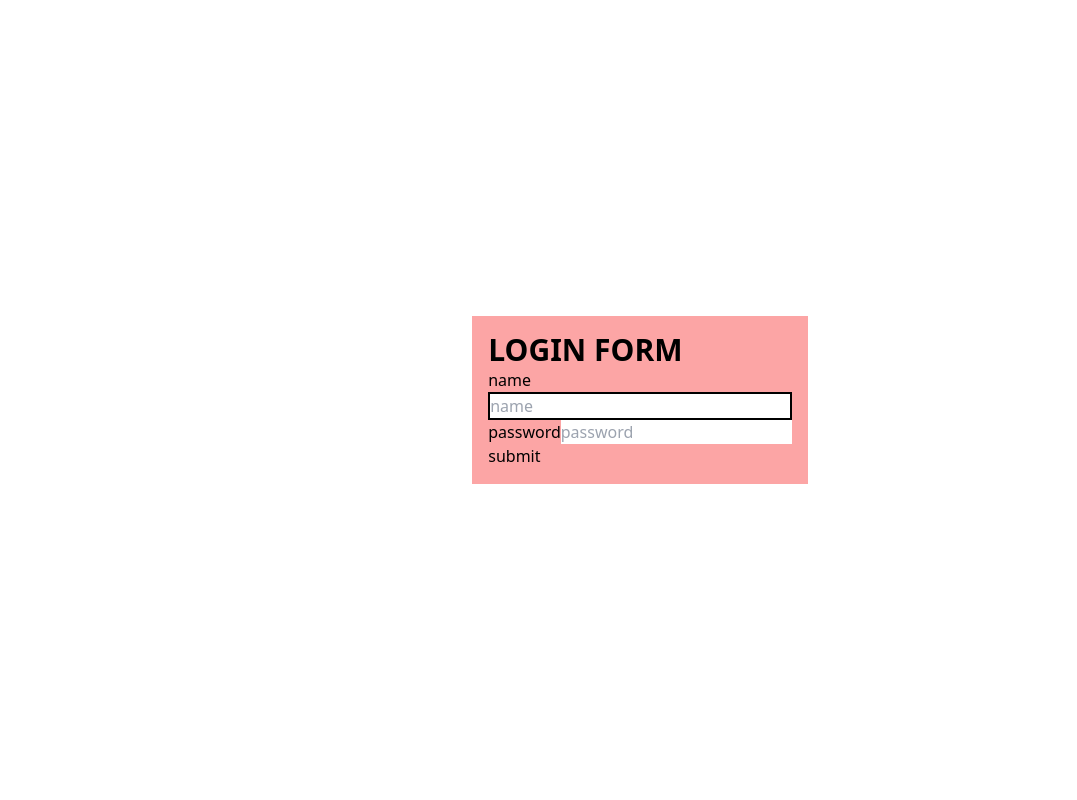
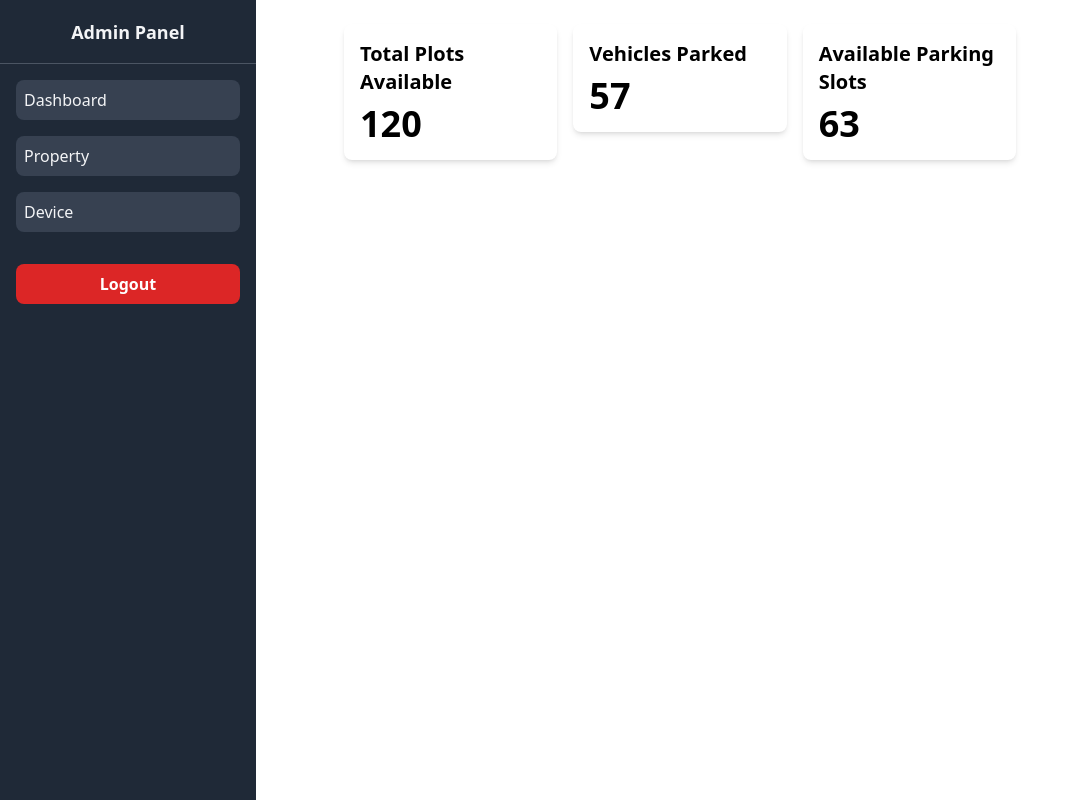
Before and after one commit to Sharath-RJ/smart-parking, a React (Create React App) app in the folder client/: page /dashboard in a window 1280 px wide. Before the commit this address led to /login. Shown: the whole page, without its empty margins (0-1077 px from the left). Built offline with nearby package versions, Linux system fonts and the light colour scheme; no server answers.

Commit message:
admin dashboard added

```diff
--- a/client/src/components/Routes/AdminPrivate.jsx
+++ b/client/src/components/Routes/AdminPrivate.jsx
@@ -7,7 +7,7 @@ import { Outlet } from 'react-router-dom'
 
 const AdminPrivate = () => {
     const bool = localStorage.getItem('token') ? true : false;
-    const [auth, setAuth] = useState(bool);
+    const [auth, setAuth] = useState(true);
     const { setLandOwner } = useLandOwner()
     useEffect(()=>{
         const getUser = async() => {
@@ -16,7 +16,7 @@ const AdminPrivate = () => {
                 setAuth(true)
                 setLandOwner(data.user)
             }catch(error){
-                setAuth(false)
+                // setAuth(false)
                 toast.error(error.response && error.response.data.message)
             }
         }
--- a/client/src/pages/Landloards/Dashboard.jsx
+++ b/client/src/pages/Landloards/Dashboard.jsx
@@ -2,51 +2,80 @@ import React from 'react'
 
 const Dashboard = () => {
   return (
-      <div class="flex flex-col min-h-screen bg-light-blue">
-          <nav class="bg-dark-blue py-2 px-4 text-white flex justify-between items-center">
-              <h1>Admin Panel</h1>
-              <ul class="flex space-x-4">
+      <div className="flex">
+          <div className="w-1/4 h-screen">
+              <div className="bg-gray-800 text-gray-100 h-full w-64 fixed overflow-y-auto">
+                  {/* Sidebar Header */}
+                  <div className="flex items-center justify-center h-16 border-b border-gray-600">
+                      <span className="text-lg font-semibold">Admin Panel</span>
+                  </div>
+                  {/* Sidebar Content */}
+                  <div className="p-4">
+                      {/* Sidebar Links */}
+                      <ul className="space-y-4">
                           <li>
-                      <button class="text-white hover:text-gray-200">
-                          Settings
+                              <button className="flex items-center w-full bg-gray-700 hover:bg-gray-600 rounded-lg p-2 transition-colors duration-300">
+                                  <span className="mr-2">Dashboard</span>
                               </button>
                           </li>
                           <li>
-                      <button class="text-white hover:text-gray-200">
-                          Help
+                              <button className="flex items-center w-full bg-gray-700 hover:bg-gray-600 rounded-lg p-2 transition-colors duration-300">
+                                  <span className="mr-2">Property</span>
+                              </button>
+                          </li>
+                          <li>
+                              <button className="flex items-center w-full bg-gray-700 hover:bg-gray-600 rounded-lg p-2 transition-colors duration-300">
+                                  <span className="mr-2">Device</span>
                               </button>
                           </li>
                       </ul>
-          </nav>
-
-          <main class="flex flex-wrap justify-center p-4">
-              <div class="w-full md:w-1/3 p-2">
-                  <div class="bg-white rounded-lg shadow-md p-4 hover:shadow-lg hover:scale-105 transition duration-300 ease-in-out">
-                      <h3 class="text-dark-blue text-xl font-bold mb-2">
+                      {/* Logout Button */}
+                      <div className="mt-8">
+                          <button className="w-full bg-red-600 hover:bg-red-700 text-white font-semibold py-2 px-4 rounded-lg transition-colors duration-300">
+                              Logout
+                          </button>
+                      </div>
+                  </div>
+              </div>
+          </div>
+          <div className="w-3/4 h-screen">
+              <div className="flex w-full md:w-3/4">
+                  <main className="flex flex-wrap justify-center p-4 w-full">
+                      <div className="w-full md:w-1/3 p-2">
+                          <div className="bg-white rounded-lg shadow-md p-4 hover:shadow-lg hover:scale-105 transition duration-300 ease-in-out">
+                              <h3 className="text-dark-blue text-xl font-bold mb-2">
                                   Total Plots Available
                               </h3>
-                      <span class="text-4xl text-dark-blue font-bold">120</span>
+                              <span className="text-4xl text-dark-blue font-bold">
+                                  120
+                              </span>
                           </div>
                       </div>
 
-              <div class="w-full md:w-1/3 p-2">
-                  <div class="bg-white rounded-lg shadow-md p-4 hover:shadow-lg hover:scale-105 transition duration-300 ease-in-out">
-                      <h3 class="text-dark-blue text-xl font-bold mb-2">
+                      <div className="w-full md:w-1/3 p-2">
+                          <div className="bg-white rounded-lg shadow-md p-4 hover:shadow-lg hover:scale-105 transition duration-300 ease-in-out">
+                              <h3 className="text-dark-blue text-xl font-bold mb-2">
                                   Vehicles Parked
                               </h3>
-                      <span class="text-4xl text-dark-blue font-bold">57</span>
+                              <span className="text-4xl text-dark-blue font-bold">
+                                  57
+                              </span>
                           </div>
                       </div>
 
-              <div class="w-full md:w-1/3 p-2">
-                  <div class="bg-white rounded-lg shadow-md p-4 hover:shadow-lg hover:scale-105 transition duration-300 ease-in-out">
-                      <h3 class="text-dark-blue text-xl font-bold mb-2">
+                      <div className="w-full md:w-1/3 p-2">
+                          <div className="bg-white rounded-lg shadow-md p-4 hover:shadow-lg hover:scale-105 transition duration-300 ease-in-out">
+                              <h3 className="text-dark-blue text-xl font-bold mb-2">
                                   Available Parking Slots
                               </h3>
-                      <span class="text-4xl text-dark-blue font-bold">63</span>
+                              <span className="text-4xl text-dark-blue font-bold">
+                                  63
+                              </span>
                           </div>
                       </div>
                   </main>
+              </div>
+          </div>
       </div>
   )
 }
--- a/client/src/pages/Landloards/Devices.jsx
+++ b/client/src/pages/Landloards/Devices.jsx
@@ -2,9 +2,40 @@ import React from 'react'
 
 const Devices = () => {
   return (
-    <div>
-      devices
-    </div>
+      <div className="container mx-auto px-4 py-8">
+          <h2 className="text-2xl font-semibold mb-4">Devices</h2>
+          <div className="overflow-x-auto">
+              <table className="table-auto w-full border border-gray-800">
+                  <thead>
+                      <tr className="bg-gray-800 text-gray-100">
+                          <th className="py-2 px-4 border-b border-gray-800">
+                              Device Name
+                          </th>
+                          <th className="py-2 px-4 border-b border-gray-800">
+                              Device ID
+                          </th>
+                          <th className="py-2 px-4 border-b border-gray-800">
+                              Property ID
+                          </th>
+                      </tr>
+                  </thead>
+                  <tbody>
+                      <tr className="hover:bg-gray-200 hover:text-gray-800">
+                          <td className="py-2 px-4 border-b border-l border-gray-800 text-center">
+                              Device 1
+                          </td>
+                          <td className="py-2 px-4 border-b border-l border-gray-800 text-center">
+                              123456
+                          </td>
+                          <td className="py-2 px-4 border-b border-l border-gray-800 text-center">
+                              7890
+                          </td>
+                      </tr>
+                      {/* Add more rows with data */}
+                  </tbody>
+              </table>
+          </div>
+      </div>
   )
 }
 
--- a/client/src/pages/Landloards/Login.jsx
+++ b/client/src/pages/Landloards/Login.jsx
@@ -2,26 +2,25 @@ import React from 'react'
 
 const Login = () => {
   return (
-    <div className=' h-screen w-screen container flex items-center justify-center'>
-      <form className='form w-84 bg-red-300 h-auto p-4' >
-        <div className="head">
-          <h1>LOGIN FORM</h1>
+   <div class="flex items-center justify-center min-h-screen bg-gray-100">
+  <div class="container max-w-md">
+    <div class="bg-gray-200 rounded-lg shadow-md p-8">
+      <h2 class="text-2xl font-semibold mb-4 text-center">Login</h2>
+      <form>
+        <div class="mb-4">
+          <input type="text" id="username" name="username" placeholder="Username" required class="p-3 border border-gray-300 rounded-md transition duration-300 focus:border-gray-500 focus:outline-none w-full"/>
         </div>
-        <div className="">
-          <label htmlFor="email">
-            name
-          </label>
-          <input className=' w-full border-2 border-black' type="text" id='email' placeholder='name' />
+        <div class="mb-4">
+          <input type="password" id="password" name="password" placeholder="Password" required class="p-3 border border-gray-300 rounded-md transition duration-300 focus:border-gray-500 focus:outline-none w-full"/>
         </div>
-        <div className="">
-          <label htmlFor="password">
-            password
-          </label>
-          <input type="password" id='password' placeholder='password' />
+        <div>
+          <button type="submit" class="bg-gray-700 text-white py-3 px-4 rounded-md transition duration-300 hover:bg-gray-600 w-full">Login</button>
         </div>
-        <button type='submit'>submit</button>
       </form>
     </div>
+  </div>
+</div>
+
   )
 }
 
```
Lines whose indentation alone changed are shown as unchanged.
